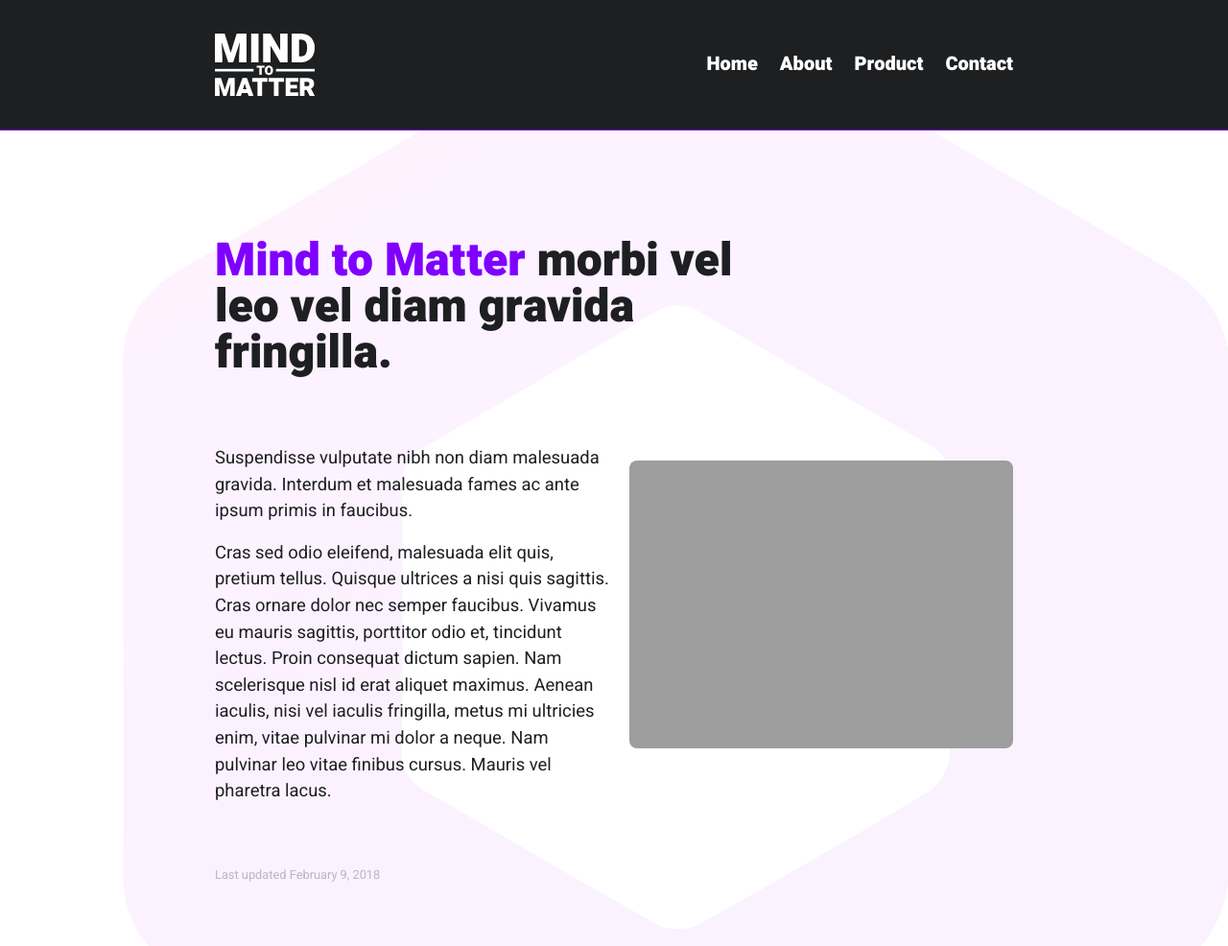
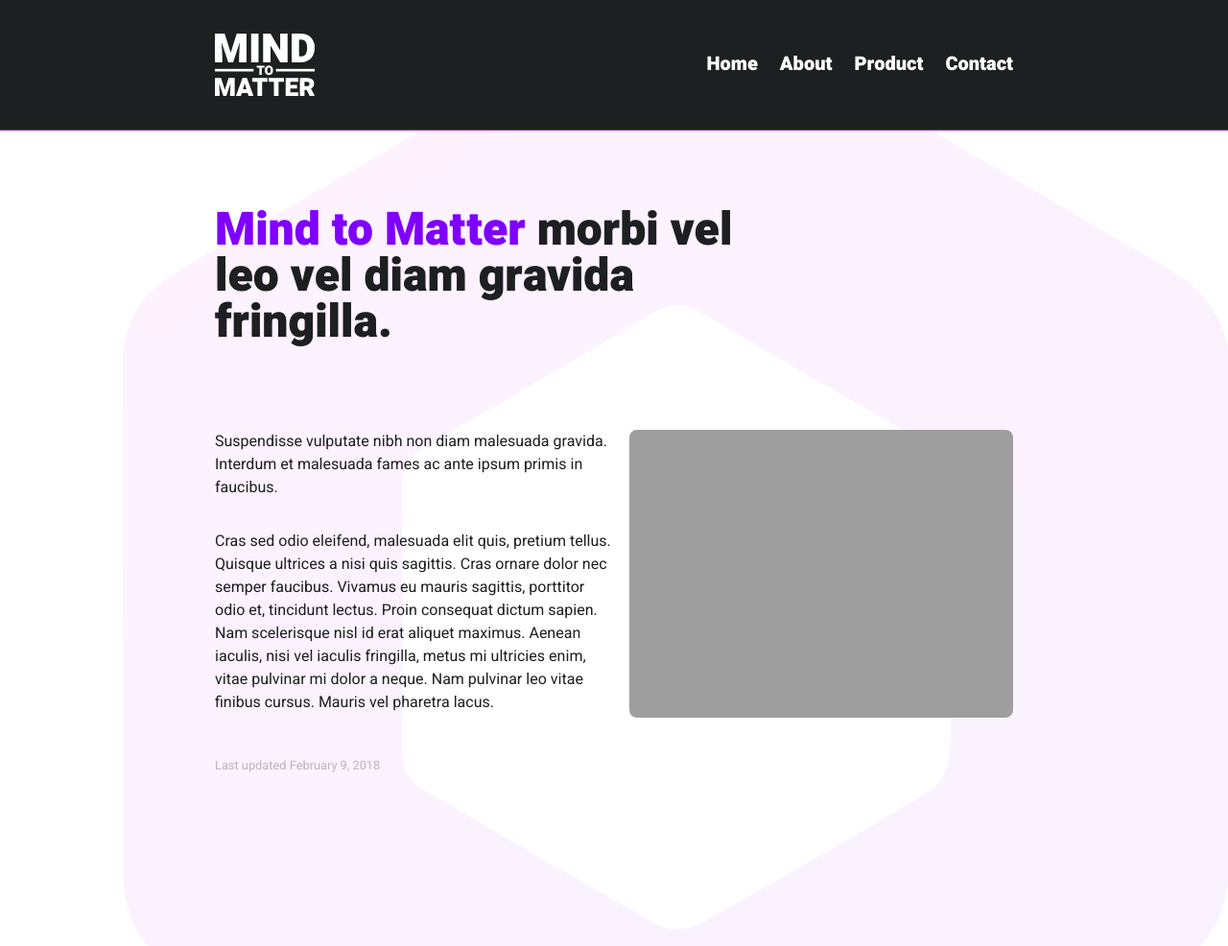
Before and after one commit to georgemblack/mind-to-matter, a Jekyll site: the page built from index.html, in a window 1280 px wide. Shown: the whole page at 96% size. Built offline with Jekyll 4.4.1, drawn with Linux system fonts in a browser that asks for light colours; after the commit the page ends 900 px from its top, so only the background shows below that.

Commit message:
Minor CSS fixes

```diff
--- a/css/main.scss
+++ b/css/main.scss
@@ -24,17 +24,18 @@
 }
 
 .main {
-    margin: 4em auto 4em auto;
+    margin: 2em auto 2em auto;
 }
 
 // primary elements
 h1, h2, h3, p {
-    margin-top: 1em;
+    padding-top: 1em;
     color: $body-text-color;
 }
 
 h1, h2, h3 {
     font-family: $header-font;
+    font-weight: $font-weight-bold !important;
 }
 
 h1 {
@@ -47,7 +48,7 @@
 
 p {
     max-width: $reading-max-width;
-    font-size: 1.15em;
+    font-size: 1em;
     font-family: $body-font;
 }
 
```
